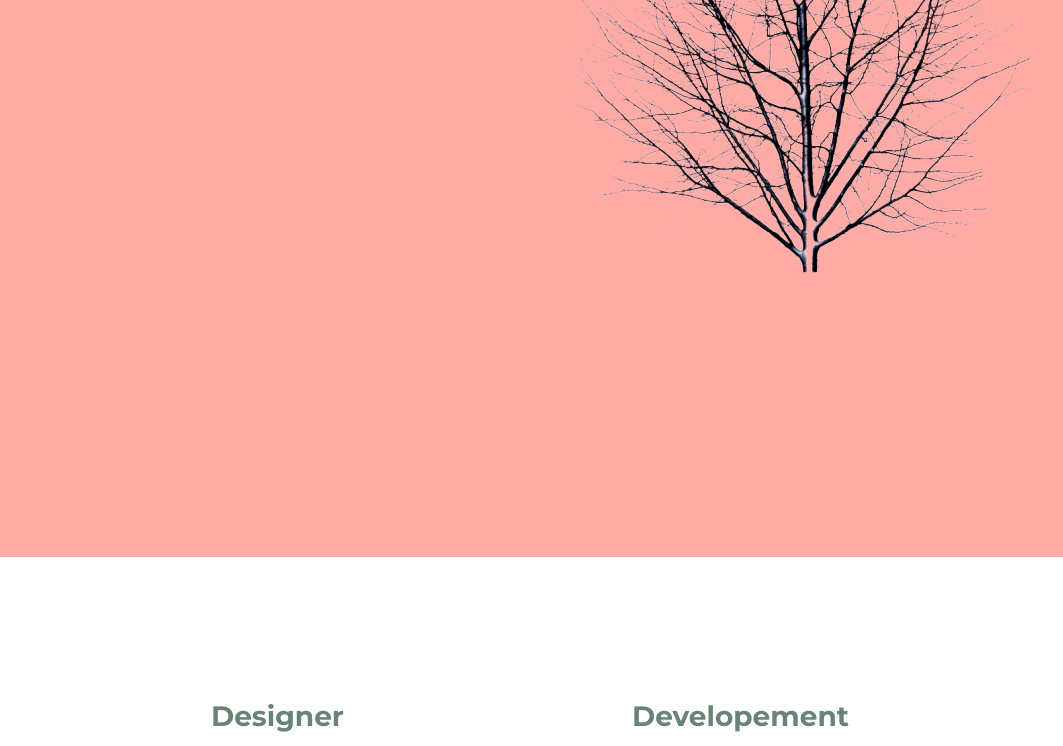
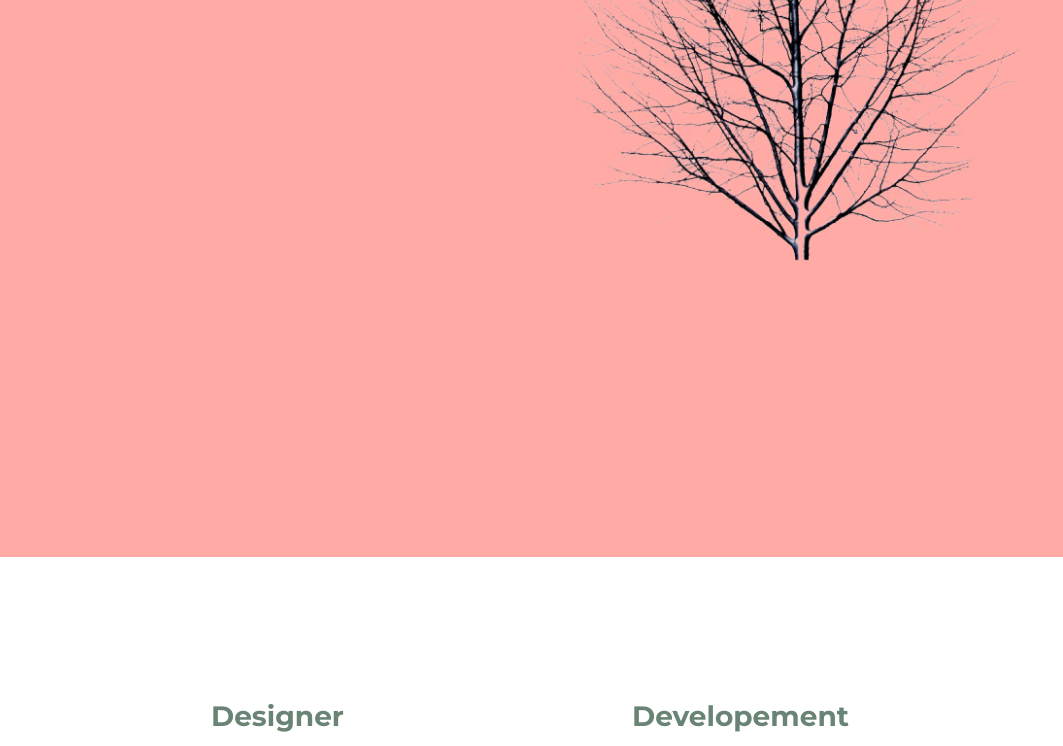
Before and after one commit to iarham/cv, a plain HTML site: page index.html in a window 1280 px wide. Shown: the part 243-989 px from the top of the page, without its empty margins (131-1194 px from the left). Drawn offline with nearby package versions, Linux system fonts and the light colour scheme.

Commit message:
Update index.html

```diff
--- a/index.html
+++ b/index.html
@@ -41,7 +41,7 @@
         </div>
 
         <div class="col-lg-6">
-          <img src="images/img2.png">
+          <img src="images/img2.png" style="width:100%;height:100%;">
         </div>
       </div>
 
```
